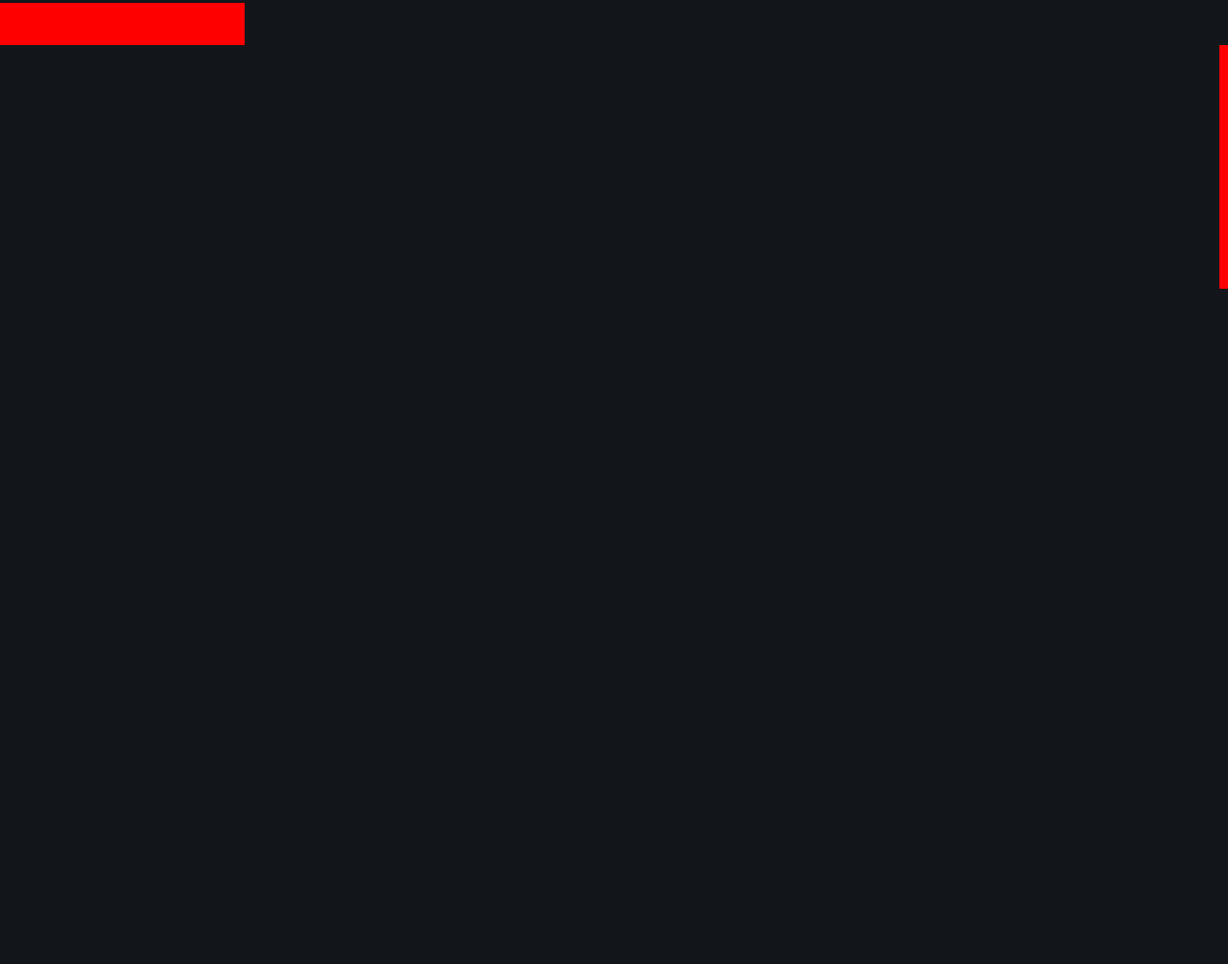
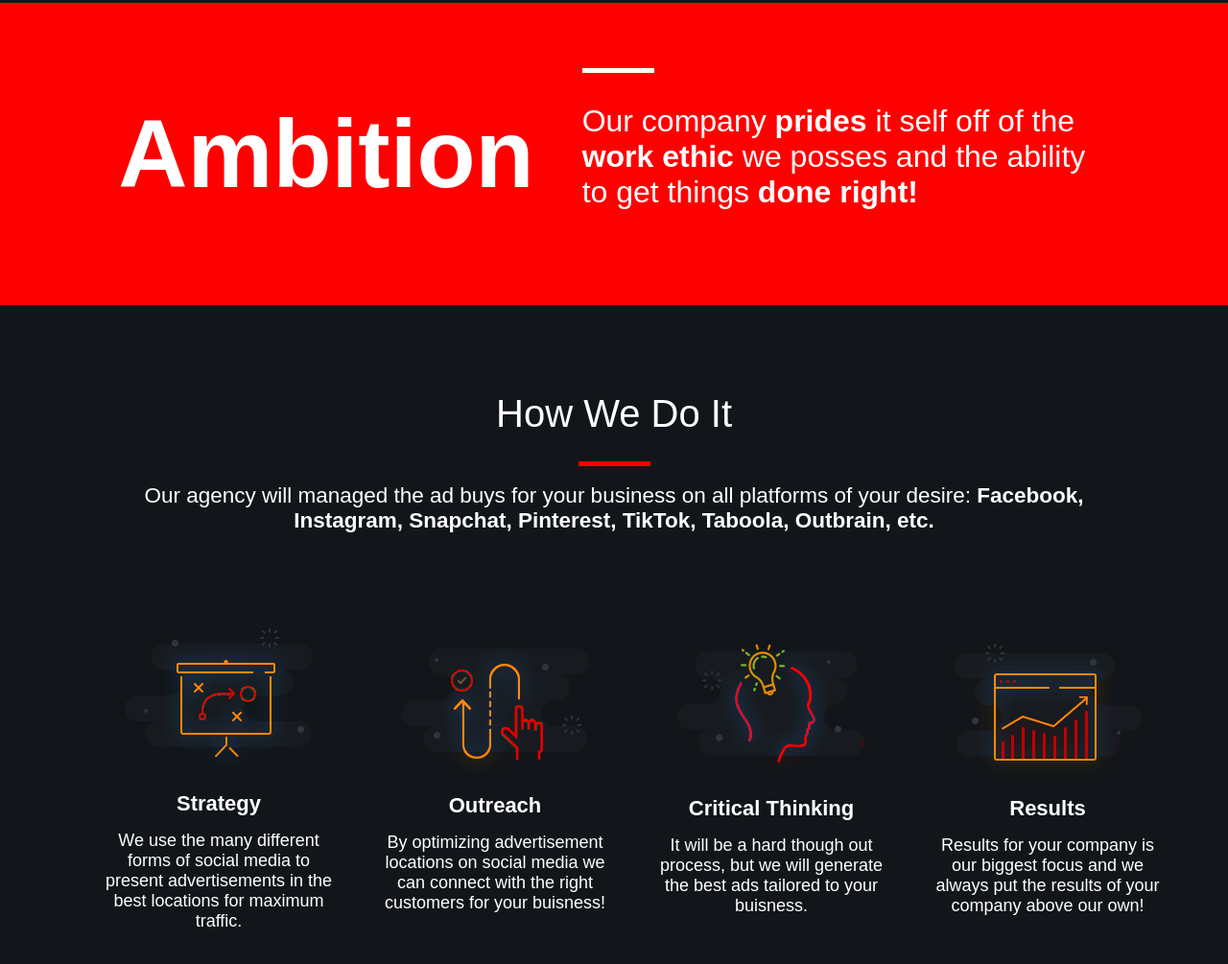
Before and after one commit to CElbing/BeatsWebsiteV.1, a plain HTML site: page index.html in a window 1280 px wide. Shown: the part 1478-2483 px from the top of the page at 96% size. Before the commit the page ends 2212 px from the top, so only its background shows below. Drawn offline with Linux system fonts and the light colour scheme.

Commit message:
added content to hwdi section

```diff
--- a/index.html
+++ b/index.html
@@ -56,30 +56,43 @@
         </div>
 
         <div class="buisness-content" style="text-align: center;">
-            <div class="buisness-text-HWDI">
+            <div class="buisness-text-hwdi">
                 <h1>
                     How We Do It
                 </h1>
                 <div class="divider-red-center"></div>
                 <h2>
-                    Our agency will managed the ad buys for your business on all platforms of your desire: <b>Facebook, Instagram, Snapchat, Pinterest, TikTok, Taboola, Outbrain, etc.</b>
+                    Our agency will managed the ad buys for your business on all platforms of your desire: <b>Facebook,
+                        Instagram, Snapchat, Pinterest, TikTok, Taboola, Outbrain, etc.</b>
                 </h2>
             </div>
         </div>
 
-        <div>
-            <ul>
+        <div class="buisness-content" style="text-align: center;">
+            <ul class="hwdi-list">
                 <li>
-
+                    <img src="stylesheets/assets/icon-1-red.png">
+                    <h1>Strategy</h1>
+                    <h2>We use the many different forms of social media to present advertisements in the best locations
+                        for maximum traffic.</h2>
                 </li>
                 <li>
-
+                    <img src="stylesheets/assets/icon-2-red.png">
+                    <h1>Outreach</h1>
+                    <h2>By optimizing advertisement locations on social media we can connect with the right customers
+                        for your buisness!</h2>
                 </li>
                 <li>
-
+                    <img src="stylesheets/assets/icon-3-red.png">
+                    <h1>Critical Thinking</h1>
+                    <h2>It will be a hard though out process, but we will generate the best ads tailored to your
+                        buisness.</h2>
                 </li>
                 <li>
-
+                    <img src="stylesheets/assets/icon-6-red.png">
+                    <h1>Results</h1>
+                    <h2>Results for your company is our biggest focus and we always put the results of your company
+                        above our own!</h2>
                 </li>
             </ul>
         </div>
--- a/stylesheets/styles.css
+++ b/stylesheets/styles.css
@@ -25,13 +25,11 @@ header {
 }
 
 h1 {
-  font-size: 40px;
   font-weight: normal;
 }
 
 h2 {
   font-weight: normal;
-  font-size: 24px;
 }
 
 .headline-text {
@@ -63,9 +61,13 @@ h2 {
   max-width: 600px;
 }
 
-.buisness-text-HWDI {
-  font-size: 20px;
-  max-width: 1200px;
+.buisness-text-hwdi {
+  font-size: 15px;
+  max-width: 1000px;
+}
+
+.buisness-text-hwdi h1{
+  font-size: 40px;
 }
 
 .divider-red {
@@ -109,6 +111,26 @@ h2 {
   max-width: 550px;
 }
 
+.hwdi-list {
+  flex: 0 1 auto;
+  display: flex;
+  flex-direction: row;
+  justify-content: center;
+  align-items: center;
+
+  list-style-type: none;
+  gap: 40px;
+}
+
+.hwdi-list h1{
+  font-size: 22px;
+  font-weight: bold;
+}
+
+.hwdi-list h2{
+  font-size: 18px;
+  max-width: 300px;
+}
 
 @media all and (max-width:1000px) {
   .buisness-content {
@@ -124,4 +146,19 @@ h2 {
     margin-bottom: 20px;
   }
 
+  .hwdi-list
+  {
+    flex-direction: column;
+  }
+
+  .hwdi-list h1{
+    font-size: 28px;
+    font-weight: bold;
+  }
+
+  .hwdi-list h2{
+    font-size: 22px;
+    max-width: 350px;
+  }
+
 }
```
